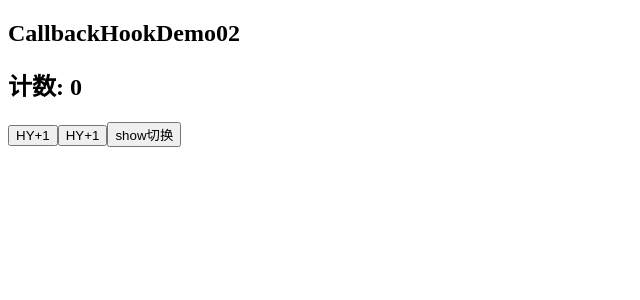
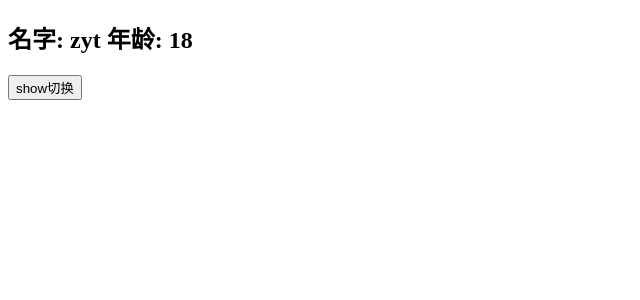
Before and after one commit to qybqyb792/React-learn, a React (Create React App) app in the folder 14_learn-hooks/: page / in a window 1280 px wide. Shown: the top 300 px of the page, without its empty margins (0-640 px from the left). Built offline with nearby package versions, Linux system fonts and the light colour scheme.

Commit message:
useMemo使用

```diff
--- /dev/null
+++ b/14_learn-hooks/src/07_useMemo使用/01_useMemo复杂计算的应用.js
@@ -0,0 +1,30 @@
+import React, { useMemo, useState } from 'react'
+
+function calcNumber(count) {
+  console.log('calcNumber重新计算')
+
+  let total = 0
+  for (let i = 1; i <= count; i++) {
+    total += i
+  }
+
+  return total
+}
+
+export default function MemoHookDemo01() {
+  const [count, setCount] = useState(10)
+  const [show, setSHow] = useState(true)
+
+  // const total = calcNumber(count)
+  const total = useMemo(() => {
+    return calcNumber(count)
+  }, [count])
+
+  return (
+    <div>
+      <h2>计算数值的和: {total}</h2>
+      <button onClick={(e) => setCount(count + 1)}>+1</button>
+      <button onClick={(e) => setSHow(!show)}>show切换</button>
+    </div>
+  )
+}
--- /dev/null
+++ b/14_learn-hooks/src/07_useMemo使用/02_useMemo传入子组件引用类型.js
@@ -0,0 +1,27 @@
+import React, { useState, memo, useMemo } from 'react'
+
+const HYinfo = memo((props) => {
+  console.log('HYinfo重新渲染')
+  return (
+    <h2>
+      名字: {props.info.name} 年龄: {props.info.age}{' '}
+    </h2>
+  )
+})
+
+export default function MemoHookDemo02() {
+  console.log('MemoHookDemo02重新渲染')
+  const [show, setSHow] = useState(true)
+  // const info = { name: 'zyt', age: 18 }
+
+  const info = useMemo(() => {
+    return { name: 'zyt', age: 18 }
+  }, [])
+
+  return (
+    <div>
+      <HYinfo info={info} />
+      <button onClick={(e) => setSHow(!show)}>show切换</button>
+    </div>
+  )
+}
--- a/14_learn-hooks/src/App.js
+++ b/14_learn-hooks/src/App.js
@@ -17,7 +17,10 @@ import React, { createContext, useState } from 'react'
 // import Profile from './05_useReducer使用/profile'
 
 // import CallbackHookDemo01 from './06_useCallback使用/01_useCallback不能进行的性能优化'
-import CallbackHookDemo02 from './06_useCallback使用/02_useCallback进行的性能优化'
+// import CallbackHookDemo02 from './06_useCallback使用/02_useCallback进行的性能优化'
+
+// import MemoHookDemo01 from './07_useMemo使用/01_useMemo复杂计算的应用'
+import MemoHookDemo02 from './07_useMemo使用/02_useMemo传入子组件引用类型'
 
 export const UserContext = createContext()
 export const ThemeContext = createContext()
@@ -57,7 +60,11 @@ export default function App() {
 
       {/* 6.useCallback */}
       {/* <CallbackHookDemo01 /> */}
-      <CallbackHookDemo02 />
+      {/* <CallbackHookDemo02 /> */}
+
+			{/* 7.useMemo */}
+			{/* <MemoHookDemo01/> */}
+			<MemoHookDemo02 />
     </div>
   )
 }
```
